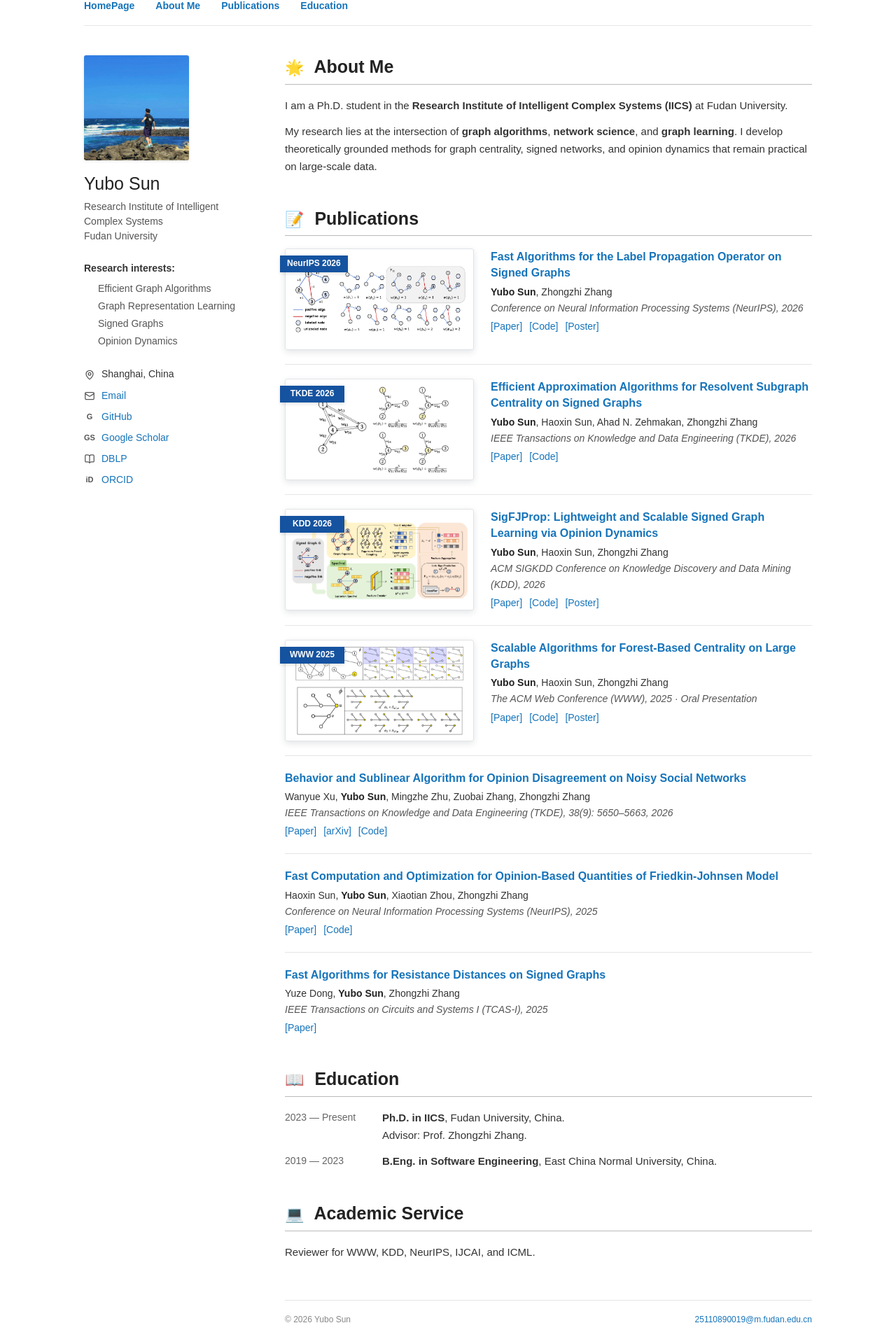
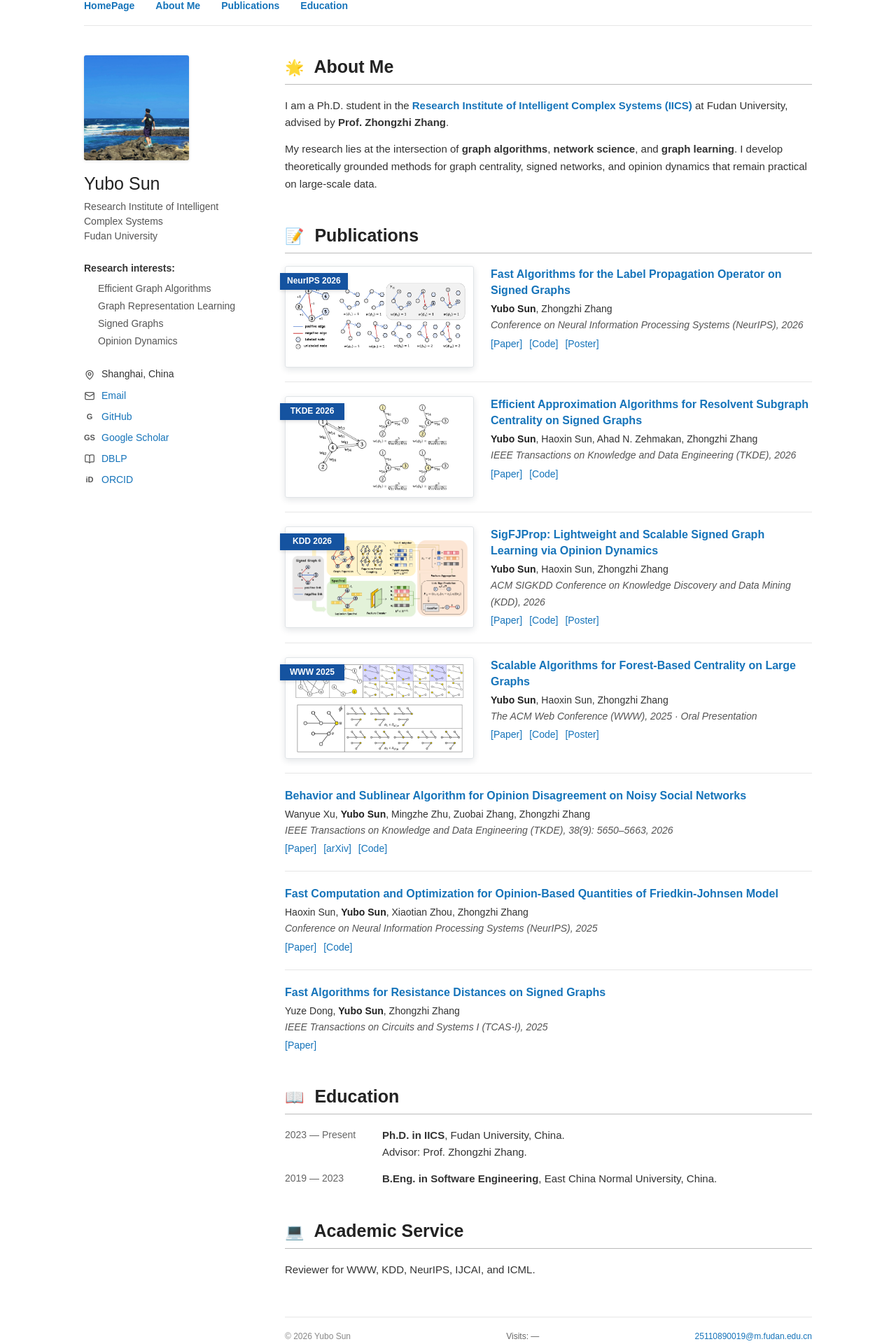
Before and after one commit to SunYubo23/SunYubo23.github.io, a React (Vite) app: page / in a window 1280 px wide. Shown: the part 18-1938 px from the top of the page at 70% size. Built offline with nearby package versions, Linux system fonts and the light colour scheme.

Commit message:
Add IICS link, advisor introduction, and visit counter

```diff
--- a/app/globals.css
+++ b/app/globals.css
@@ -50,6 +50,9 @@ a:hover { text-decoration: underline; }
 .dated-list p { margin: 0; }
 footer { display: flex; justify-content: space-between; gap: 24px; margin-top: 55px; padding-top: 18px; border-top: 1px solid var(--line); color: #888; font-size: 12px; }
 footer p { margin: 0; }
+footer { flex-wrap: wrap; }
+.visitor-stats { color: var(--muted); font-variant-numeric: tabular-nums; }
+.visitor-stats img { display: block; height: 20px; width: auto; }
 @media (max-width: 760px) {
   .page-shell { width: min(100% - 32px, 620px); }
   .page-grid { grid-template-columns: 1fr; gap: 42px; padding-top: 28px; }
--- a/app/page.tsx
+++ b/app/page.tsx
@@ -1,4 +1,5 @@
 import { BookOpen, Mail, MapPin } from 'lucide-react';
+import VisitorStats from '../components/visitor-stats';
 
 const publications = [
   { venue: 'NeurIPS 2026', image: 'papers/neurips-2026.png', title: 'Fast Algorithms for the Label Propagation Operator on Signed Graphs', authors: 'Yubo Sun, Zhongzhi Zhang', journal: 'Conference on Neural Information Processing Systems (NeurIPS), 2026', links: [{ label: 'Paper', href: 'https://neurips.cc/virtual/2026/loc/sydney/poster/149617' }, { label: 'Code', href: 'https://github.com/SunYubo23/label-propagation-operator' }, { label: 'Poster', href: 'posters/neurips-2026-poster.pdf' }] },
@@ -42,7 +43,7 @@ export default function Home() {
         <div className="content-column">
           <section id="about">
             <h2><span aria-hidden="true">🌟</span> About Me</h2>
-            <p>I am a Ph.D. student in the <strong>Research Institute of Intelligent Complex Systems (IICS)</strong> at Fudan University.</p>
+            <p>I am a Ph.D. student in the <strong><a href="https://iics.fudan.edu.cn/" target="_blank" rel="noreferrer">Research Institute of Intelligent Complex Systems (IICS)</a></strong> at Fudan University, advised by <strong>Prof. Zhongzhi Zhang</strong>.</p>
             <p>My research lies at the intersection of <strong>graph algorithms</strong>, <strong>network science</strong>, and <strong>graph learning</strong>. I develop theoretically grounded methods for graph centrality, signed networks, and opinion dynamics that remain practical on large-scale data.</p>
           </section>
           <section id="publications">
@@ -66,7 +67,7 @@ export default function Home() {
           <section id="service">
             <h2><span aria-hidden="true">💻</span> Academic Service</h2><p>Reviewer for WWW, KDD, NeurIPS, IJCAI, and ICML.</p>
           </section>
-          <footer><p>© 2026 Yubo Sun</p><a href="mailto:25110890019@m.fudan.edu.cn">25110890019@m.fudan.edu.cn</a></footer>
+          <footer><p>© 2026 Yubo Sun</p><VisitorStats /><a href="mailto:25110890019@m.fudan.edu.cn">25110890019@m.fudan.edu.cn</a></footer>
         </div>
       </div>
     </main>
--- /dev/null
+++ b/components/visitor-stats.tsx
@@ -0,0 +1,23 @@
+'use client';
+
+import { useEffect, useState } from 'react';
+
+export default function VisitorStats() {
+  const [enabled, setEnabled] = useState(false);
+  const [failed, setFailed] = useState(false);
+
+  useEffect(() => {
+    // Keep development and preview visits out of the public site's counts.
+    setEnabled(window.location.hostname === 'sunyubo23.github.io');
+  }, []);
+
+  return (
+    <p className="visitor-stats">
+      {enabled && !failed ? (
+        <a href="https://hits.sh/sunyubo23.github.io/" target="_blank" rel="noreferrer" title="Cumulative page visits since October 2026, powered by Hits">
+          <img src="https://hits.sh/sunyubo23.github.io.svg?label=Visits&color=1674ba&labelColor=666666" alt="Cumulative homepage visits" height={20} onError={() => setFailed(true)} />
+        </a>
+      ) : <span title="Visit counts are available on the live site when the counting service is reachable">Visits: —</span>}
+    </p>
+  );
+}
```
